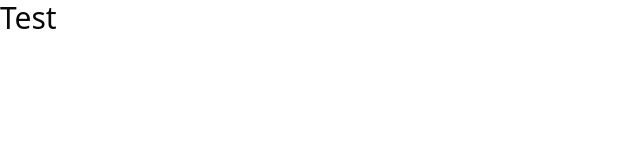
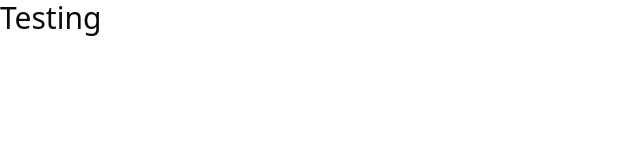
Before and after one commit to fento2/final-project-fe, a Next.js app: page / in a window 1280 px wide. Shown: the top 160 px of the page, without its empty margins (0-640 px from the left). Built offline with nearby package versions, Linux system fonts and the light colour scheme.

Commit message:
add folder

```diff
--- a/src/app/page.tsx
+++ b/src/app/page.tsx
@@ -2,7 +2,7 @@
   return (
     <>
       <div>
-        <h1 className="text-3xl">Test</h1>
+        <h1 className="text-3xl">Testing</h1>
       </div>
     </>
   );
```
